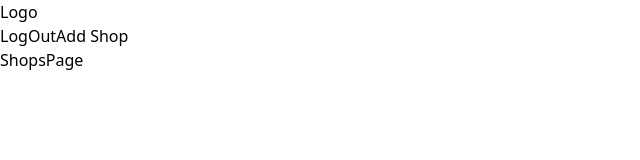
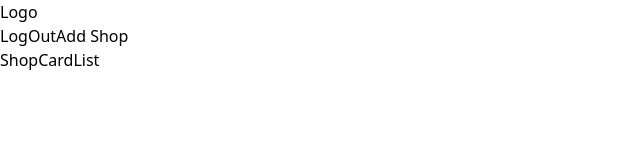
Before and after one commit to EgleUrbone/react_baigiamasis_darbas_EU, a React (Vite) app: page /shops in a window 1280 px wide. Shown: the top 160 px of the page, without its empty margins (0-640 px from the left). Built offline with nearby package versions, Linux system fonts and the light colour scheme; no server answers; the database is empty; sample sign-in values are in the browser's storage.

Commit message:
ShopsPage getAllShops + empty ShopCardList

```diff
--- /dev/null
+++ b/src/components/shops/ShopCardList.jsx
@@ -0,0 +1,7 @@
+import React from 'react'
+
+export default function ShopCardList() {
+  return (
+    <div>ShopCardList</div>
+  )
+}
--- a/src/pages/ShopsPage.jsx
+++ b/src/pages/ShopsPage.jsx
@@ -1,7 +1,39 @@
-
+import { collection, getDocs } from 'firebase/firestore';
+import { useEffect, useState } from 'react';
+import { db } from '../firebase/firebase';
+import ShopCardList from '../components/shops/ShopCardList';
 
 export default function ShopsPage() {
+  const [shopsArr, setShopsArr] = useState([]);
+
+  console.log('shopsArr ===', shopsArr);
+
+  async function getAllShopsFB() {
+    try {
+      const querySnapshot = await getDocs(collection(db, 'shops'));
+      const dataBack = [];
+      querySnapshot.forEach((doc) => {
+        // doc.data() is never undefined for query doc snapshots
+        // console.log(doc.id, ' => ', doc.data());
+        const singleShop = {
+          id: doc.id,
+          ...doc.data(),
+        };
+        dataBack.push(singleShop);
+        setShopsArr(dataBack);
+      });
+    } catch (error) {
+      console.log('error ===', error);
+    }
+  }
+
+  useEffect(() => {
+    getAllShopsFB();
+  }, []);
+
   return (
-    <div>ShopsPage</div>
-  )
+    <div>
+      <ShopCardList list={shopsArr} />
+    </div>
+  );
 }
```
Also changed, not shown: src/components/shops/SingleShop.jsx (added, +7 -0 lines).
